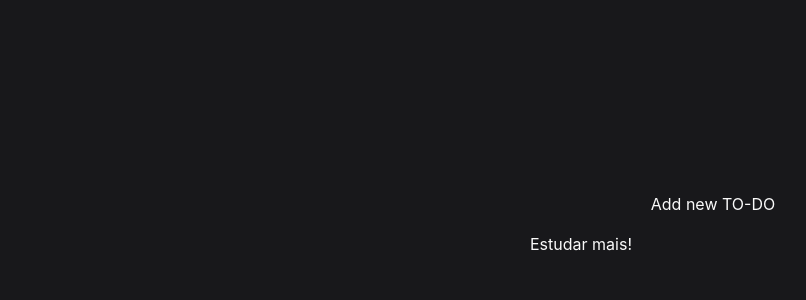
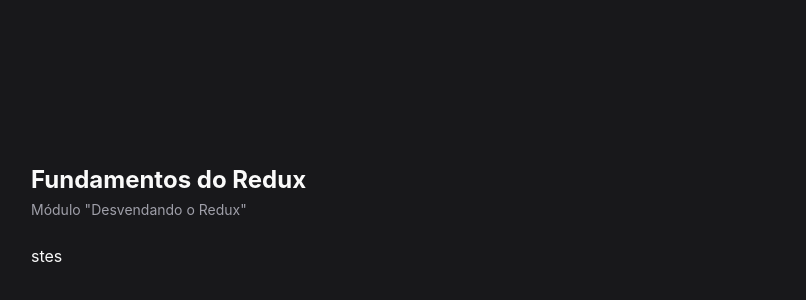
Before and after one commit to rlocatelli9/player-with-redux, a React (Vite) app: page / in a window 1280 px wide. Shown: the part 184-484 px from the top of the page, without its empty margins (59-865 px from the left). Built offline with nearby package versions, Linux system fonts and the light colour scheme.

Commit message:
feat: add lucide-react

```diff
--- a/package.json
+++ b/package.json
@@ -12,6 +12,7 @@
   "dependencies": {
     "@reduxjs/toolkit": "2.11.2",
     "@tailwindcss/vite": "4.2.2",
+    "lucide-react": "^0.577.0",
     "react": "^19.2.4",
     "react-dom": "^19.2.4",
     "react-redux": "9.2.0",
--- a/src/App.tsx
+++ b/src/App.tsx
@@ -1,11 +1,11 @@
-import { Provider as ReduxProvider } from "react-redux"
-import { TodoComponent } from "./features/todo"
-import { store } from "./stores"
+import { Player } from "./features"
+import { PlayerComponent } from "./features/player"
 
 export function App() {
   return (
     <main className="h-dvh w-dvw bg-zinc-900 text-zinc-50 flex justify-center items-center">
-      <TodoComponent />
+      <PlayerComponent />
+
     </main>
   )
 }
--- /dev/null
+++ b/src/features/index.tsx
@@ -0,0 +1,2 @@
+export { PlayerComponent as Player } from './player'
+export { TodoComponent as Todo } from './todo'
--- a/src/features/player/index.tsx
+++ b/src/features/player/index.tsx
@@ -8,7 +8,9 @@
         </div>
       </div>
 
-      <main></main>
+      <main>
+        stes
+      </main>
     </div>
   )
 }
--- a/src/index.css
+++ b/src/index.css
@@ -5,5 +5,5 @@
   height: 100dvh;
   overflow-x: none;
   overflow-y: auto;
-  --webkit-font-smoothing: antialiased;
+  -webkit-font-smoothing: antialiased;
 }
--- a/src/pages/player.tsx
+++ /dev/null
@@ -1,3 +0,0 @@
-export function Player() {
-
-}
```
Also changed, not shown: 2 other files (tests, documents, lock files or other folders).
